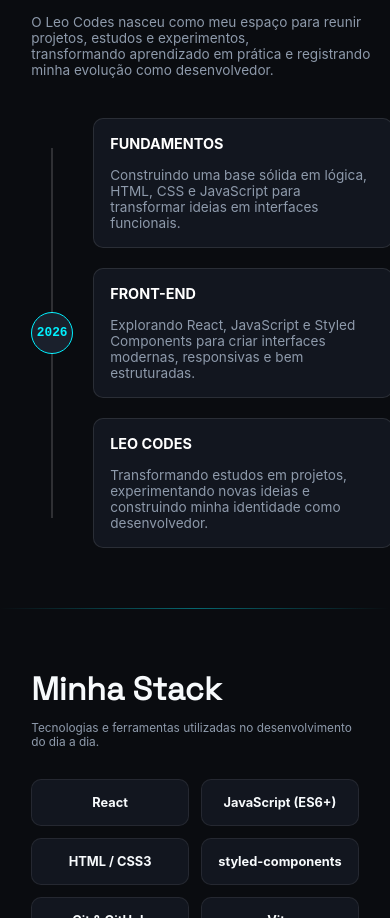
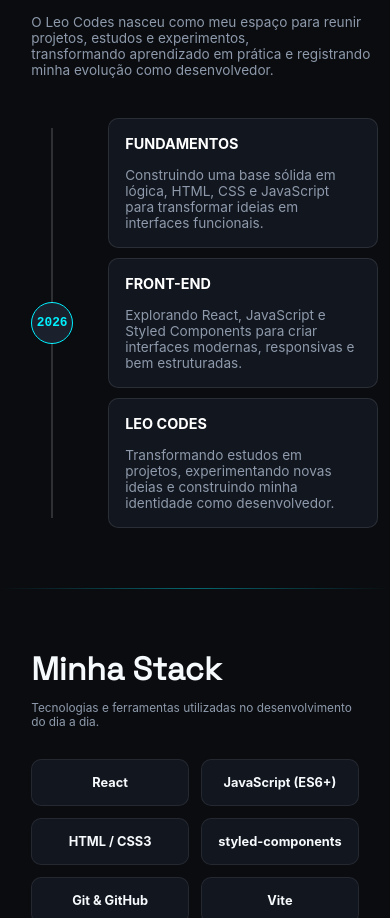
Before and after one commit to leocodes-al/leocodes-web, a React (Vite) app: page / in a window 390 px wide. Shown: the part 1176-2094 px from the top of the page. Built offline with nearby package versions, Linux system fonts and the light colour scheme.

Commit message:
style: ajusta responsividade do alerta

```diff
--- a/src/components/About/styles.js
+++ b/src/components/About/styles.js
@@ -141,7 +141,7 @@
     transform: translateX(-50%);
 
     width: 2px;
-    height: 165px;
+    height: 175px;
 
     background: rgba(255, 255, 255, 15%);
     z-index: -1;
@@ -156,7 +156,7 @@
     transform: translateX(-50%);
 
     width: 2px;
-    height: 165px;
+    height: 175px;
 
     background: rgba(255, 255, 255, 15%);
     z-index: -1;
@@ -173,7 +173,7 @@
   display: flex;
   align-items: center;
   flex-direction: column;
-  gap: 20px;
+  gap: 10px;
 
   @media (max-width: 600px) {
     width: 300px;
@@ -181,7 +181,7 @@
 `;
 
 export const Trajectory = styled.div`
-  width: 100%;
+  width: 90%;
   height: auto;
   background: #12161f;
 
--- a/src/components/AlertMessage/style.js
+++ b/src/components/AlertMessage/style.js
@@ -19,6 +19,12 @@
 
   background-color: rgba(10, 12, 16, 0.6);
   backdrop-filter: blur(12px);
+
+  @media (max-width: 600px) {
+    height: 100%;
+    gap: 35px;
+    padding: 0 8%;
+  }
 `;
 
 export const ContainerAlert = styled.div`
@@ -31,6 +37,10 @@
   flex-direction: column;
   gap: 10px;
 
+  @media (max-width: 600px) {
+    width: 100%;
+    text-align: center;
+  }
 `;
 
 export const TitleAlert = styled.h2`
@@ -39,11 +49,19 @@
 
   color: #f7fafc;
   font-family: "Space Grotesk", sans-serif;
+
+  @media (max-width: 600px) {
+    font-size: 1.5rem;
+  }
 `;
 
 export const MessageAlert = styled.p`
   font-size: 1.2rem;
   color: #8E9AAB;
+
+  @media (max-width: 600px) {
+    font-size: 0.9rem;
+  }
 `;
 
 export const BtnAlert = styled.button`
@@ -71,4 +89,9 @@
     transform: translateY(-2px);
     box-shadow: rgba(99, 102, 241, 0.35) 0px 8px 20px;
   }
+
+  @media (max-width: 600px) {
+    width: 150px;
+    font-size: 0.9rem;
+  }
 `;
```
